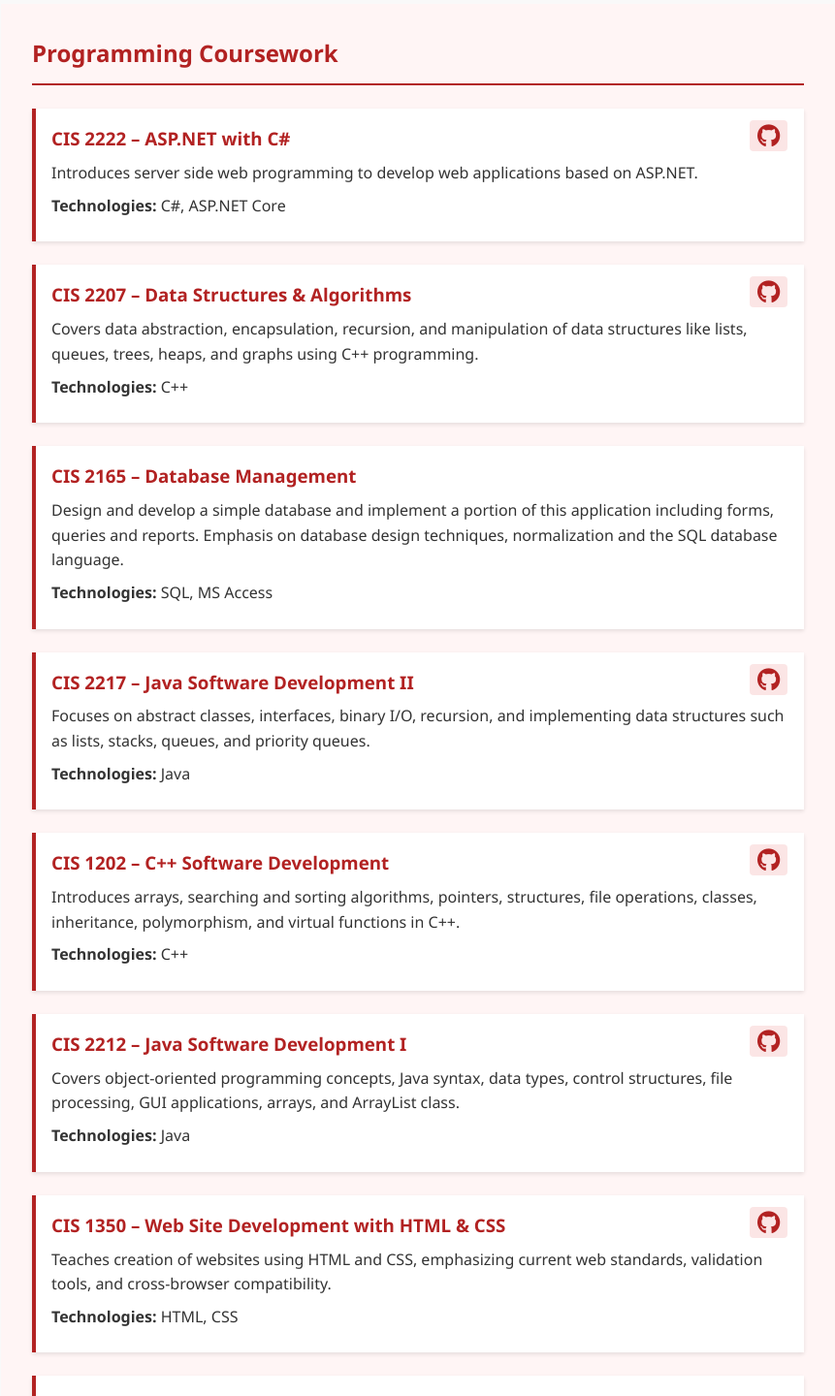
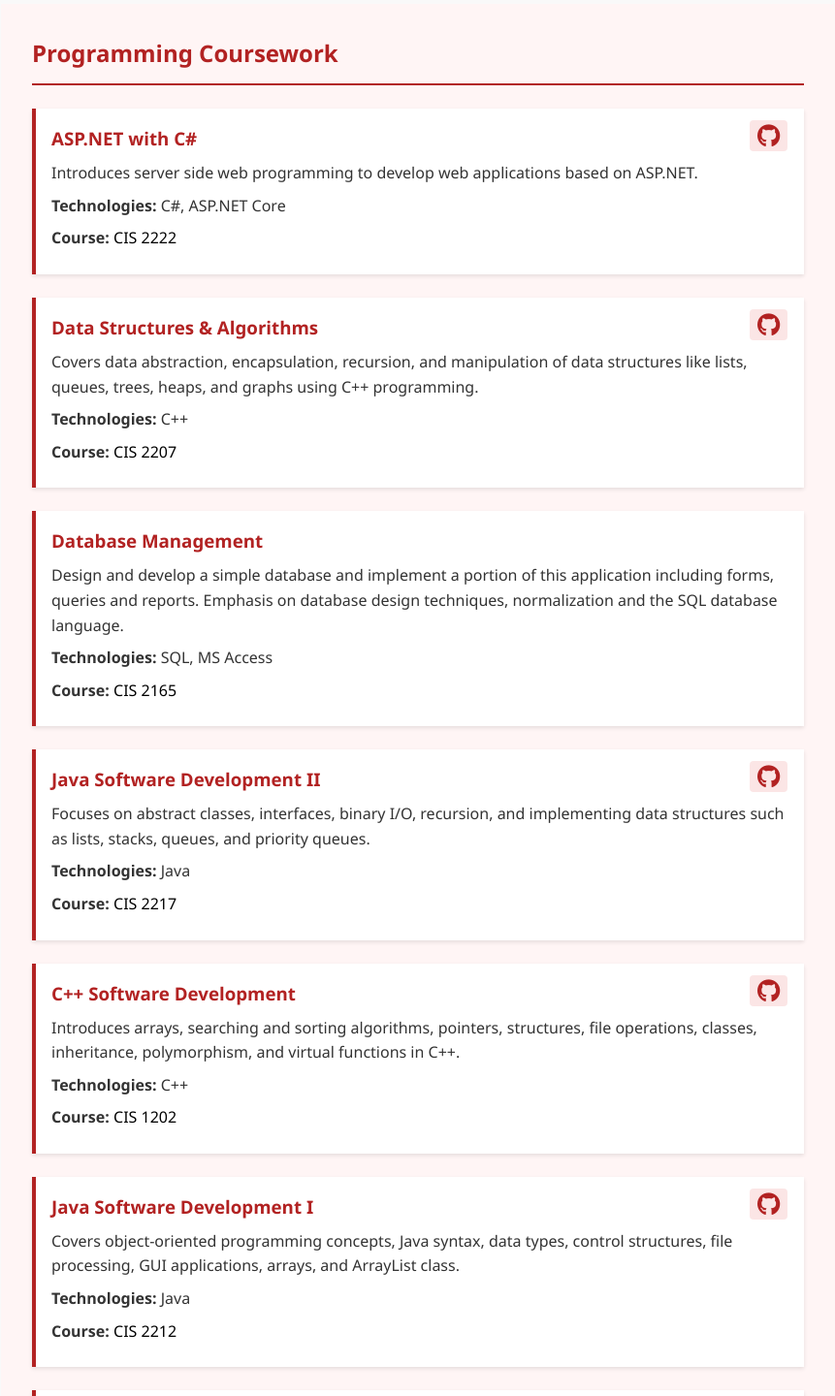
Before and after one commit to andrii-malakhovtsev/portfolio-website, a React (Vite) app: page /education/sinclair in a window 1280 px wide. Shown: the part 520-1960 px from the top of the page at 97% size, without its empty margins (209-1070 px from the left). Built offline with nearby package versions, Linux system fonts and the light colour scheme.

Commit message:
#22 separate section for courses with links

```diff
--- a/package.json
+++ b/package.json
@@ -13,7 +13,8 @@
   "dependencies": {
     "react": "^19.1.0",
     "react-dom": "^19.1.0",
-    "react-helmet": "^6.1.0"
+    "react-helmet": "^6.1.0",
+    "react-router-dom": "^7.6.2"
   },
   "devDependencies": {
     "@eslint/js": "^9.25.0",
--- a/src/pages/education/Sinclair.jsx
+++ b/src/pages/education/Sinclair.jsx
@@ -27,57 +27,65 @@ export default function Sinclair() {
           <h2>Programming Coursework</h2>
 
           <div class="class">
-            <h3>CIS 2222 – ASP.NET with C#</h3>
+            <h3>ASP.NET with C#</h3>
             <p>Introduces server side web programming to develop web applications based on ASP.NET.</p>
             <p><strong>Technologies:</strong> C#, ASP.NET Core</p>
+            <p><strong>Course:</strong> <a href="https://www.sinclair.edu/course/params/subject/CIS/courseNo/2222/" class="doc-icon" target="_blank">CIS 2222</a></p>
             <a href="https://github.com/andrii-malakhovtsev/quarterly-sales" class="github-icon" target="_blank"><i class="fab fa-github"></i></a>
           </div>
 
           <div class="class">
-            <h3>CIS 2207 – Data Structures & Algorithms</h3>
+            <h3>Data Structures & Algorithms</h3>
             <p>Covers data abstraction, encapsulation, recursion, and manipulation of data structures like lists, queues, trees, heaps, and graphs using C++ programming.</p>
             <p><strong>Technologies:</strong> C++</p>
+                        <p><strong>Course:</strong> <a href="https://www.sinclair.edu/course/params/subject/CIS/courseNo/2207/" class="doc-icon" target="_blank">CIS 2207</a></p>
             <a href="https://github.com/andrii-malakhovtsev/cis-2207" class="github-icon" target="_blank"><i class="fab fa-github"></i></a>
           </div>
 
           <div class="class">
-            <h3>CIS 2165 – Database Management</h3>
+            <h3>Database Management</h3>
             <p>Design and develop a simple database and implement a portion of this application including forms, queries and reports. Emphasis on database design techniques, normalization and the SQL database language.</p>
             <p><strong>Technologies:</strong> SQL, MS Access</p>
+            <p><strong>Course:</strong> <a href="https://www.sinclair.edu/course/params/subject/CIS/courseNo/2165/" class="doc-icon" target="_blank">CIS 2165</a></p>
           </div>
 
           <div class="class">
-            <h3>CIS 2217 – Java Software Development II</h3>
+            <h3>Java Software Development II</h3>
             <p>Focuses on abstract classes, interfaces, binary I/O, recursion, and implementing data structures such as lists, stacks, queues, and priority queues.</p>
             <p><strong>Technologies:</strong> Java</p>
+            <p><strong>Course:</strong> <a href="https://www.sinclair.edu/course/params/subject/CIS/courseNo/2217/" class="doc-icon" target="_blank">CIS 2217</a></p>
             <a href="https://github.com/andrii-malakhovtsev/cis-2217" class="github-icon" target="_blank"><i class="fab fa-github"></i></a>
           </div>
 
           <div class="class">
-            <h3>CIS 1202 – C++ Software Development</h3>
+            <h3>C++ Software Development</h3>
             <p>Introduces arrays, searching and sorting algorithms, pointers, structures, file operations, classes, inheritance, polymorphism, and virtual functions in C++.</p>
             <p><strong>Technologies:</strong> C++</p>
+            <p><strong>Course:</strong> <a href="https://www.sinclair.edu/course/params/subject/CIS/courseNo/1202/" class="doc-icon" target="_blank">CIS 1202</a></p>
             <a href="https://github.com/andrii-malakhovtsev/cis-1202" class="github-icon" target="_blank"><i class="fab fa-github"></i></a>
           </div>
 
           <div class="class">
-            <h3>CIS 2212 – Java Software Development I</h3>
+            <h3>Java Software Development I</h3>
             <p>Covers object-oriented programming concepts, Java syntax, data types, control structures, file processing, GUI applications, arrays, and ArrayList class.</p>
             <p><strong>Technologies:</strong> Java</p>
+            <p><strong>Course:</strong> <a href="https://www.sinclair.edu/course/params/subject/CIS/courseNo/2212/" class="doc-icon" target="_blank">CIS 2212</a></p>
             <a href="https://github.com/andrii-malakhovtsev/cis-2212" class="github-icon" target="_blank"><i class="fab fa-github"></i></a>
           </div>
 
           <div class="class">
-            <h3>CIS 1350 – Web Site Development with HTML & CSS</h3>
+            <h3>Web Site Development with HTML & CSS</h3>
             <p>Teaches creation of websites using HTML and CSS, emphasizing current web standards, validation tools, and cross-browser compatibility.</p>
             <p><strong>Technologies:</strong> HTML, CSS</p>
+            <p><strong>Course:</strong> <a href="https://www.sinclair.edu/course/params/subject/CIS/courseNo/1350/" class="doc-icon" target="_blank">CIS 1350</a></p>
             <a href="https://github.com/andrii-malakhovtsev/cis-1350-final-project" class="github-icon" target="_blank"><i class="fab fa-github"></i></a>
           </div>
 
           <div class="class">
-            <h3>CIS 1111 – Introduction to Problem Solving & Computer Programming</h3>
+            <h3>Introduction to Problem Solving & Computer Programming</h3>
             <p>Introduces problem-solving techniques using flowcharts and pseudocode, and programming fundamentals in C++ including sequence, selection, iteration, functions, and arrays.</p>
             <p><strong>Technologies:</strong> C++</p>
+            <p><strong>Course:</strong> <a href="https://www.sinclair.edu/course/params/subject/CIS/courseNo/1111/" class="doc-icon" target="_blank">CIS 1111</a></p>
           </div>
         </section>
       </main>
--- a/src/styles/github-icons.css
+++ b/src/styles/github-icons.css
@@ -1,6 +1,17 @@
 @import url('https://cdnjs.cloudflare.com/ajax/libs/font-awesome/6.5.0/css/all.min.css');
 
 /* GitHub Icons */
+
+.class a.github-icon {
+  display: inline-block;
+  margin-top: 1em;
+  color: #b22222;
+  text-decoration: none;
+  font-weight: bold;
+  background-color: rgba(216, 0, 0, 0.1);
+  padding: 4px 8px;
+  border-radius: 4px;
+}
 
 .github-icon {
   position: absolute;
@@ -32,8 +43,8 @@
 /* For School Pages */
 
 .github-icon:hover,
-.onu-classes .class a:hover,
-.class a:hover {
+.onu-classes .class a.github-icon:hover,
+.class a.github-icon:hover {
   transform: scale(1.1);
   color: white;
   background-color: #1b2024 !important;
--- a/src/styles/school/school-common.css
+++ b/src/styles/school/school-common.css
@@ -32,22 +32,19 @@
   margin: 0.5em 0;
 }
 
-.class a {
-  display: inline-block;
-  margin-top: 1em;
-  color: #b22222;
-  text-decoration: none;
-  font-weight: bold;
+.class a:hover {
+  text-decoration: underline;
 }
 
-.class a {
-  color: #b22222;
-  background-color: rgba(216, 0, 0, 0.1);
-  padding: 4px 8px;
-  border-radius: 4px;
+/* Course links */
+
+.class a.doc-icon {
+  color: black;
+  text-decoration: none;
 }
 
-.class a:hover {
+.class a.doc-icon:hover {
+  color: #0000FF;
   text-decoration: underline;
 }
 
--- a/src/styles/school/school-onu.css
+++ b/src/styles/school/school-onu.css
@@ -18,6 +18,8 @@
   color: #0077b6;
 }
 
+/* GitHub Buttons */
+
 .onu-classes .class a {
   color: #00b4d8;
   background-color: rgba(0, 180, 216, 0.1);
```
Also changed, not shown: 1 other file (tests, documents, lock files or other folders).
